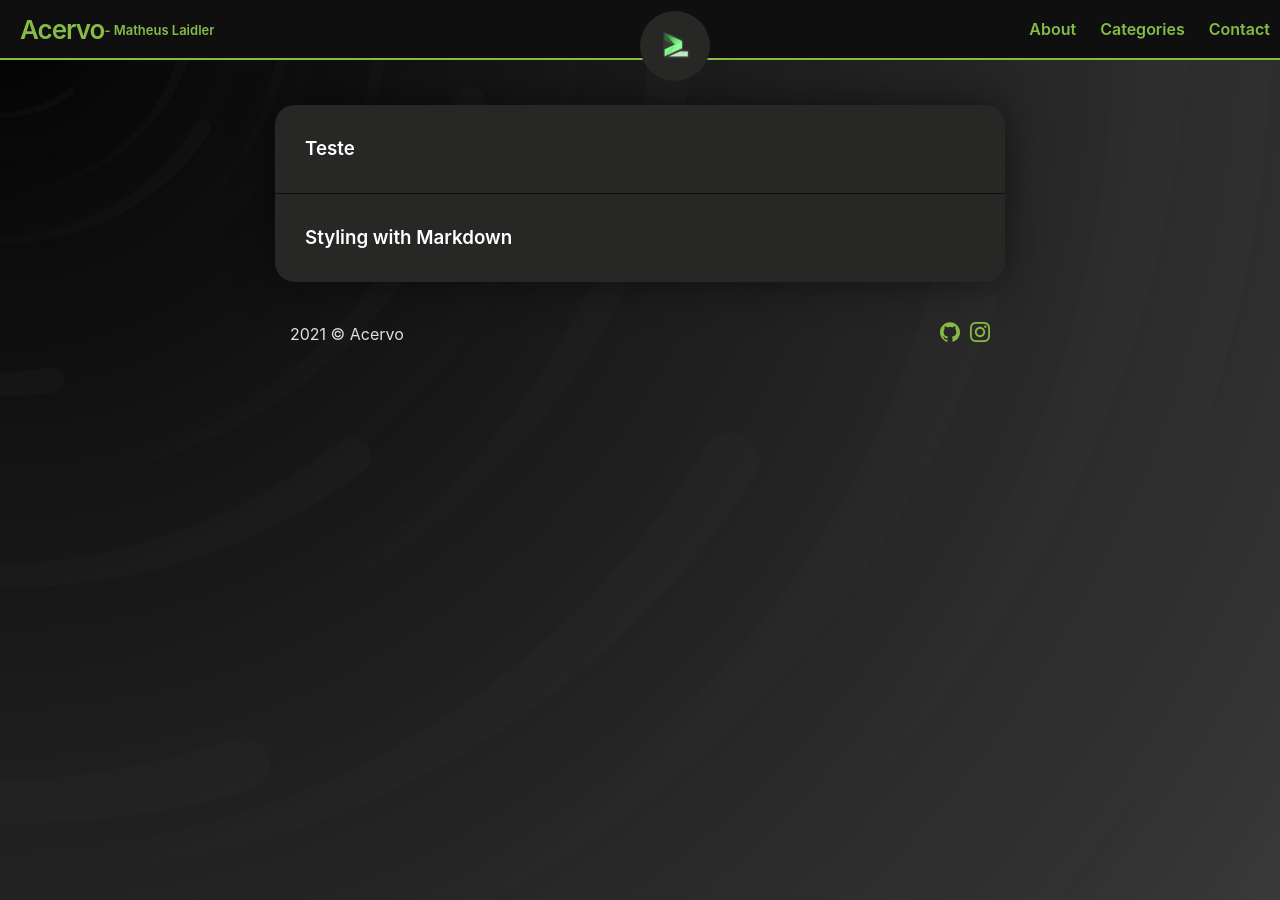
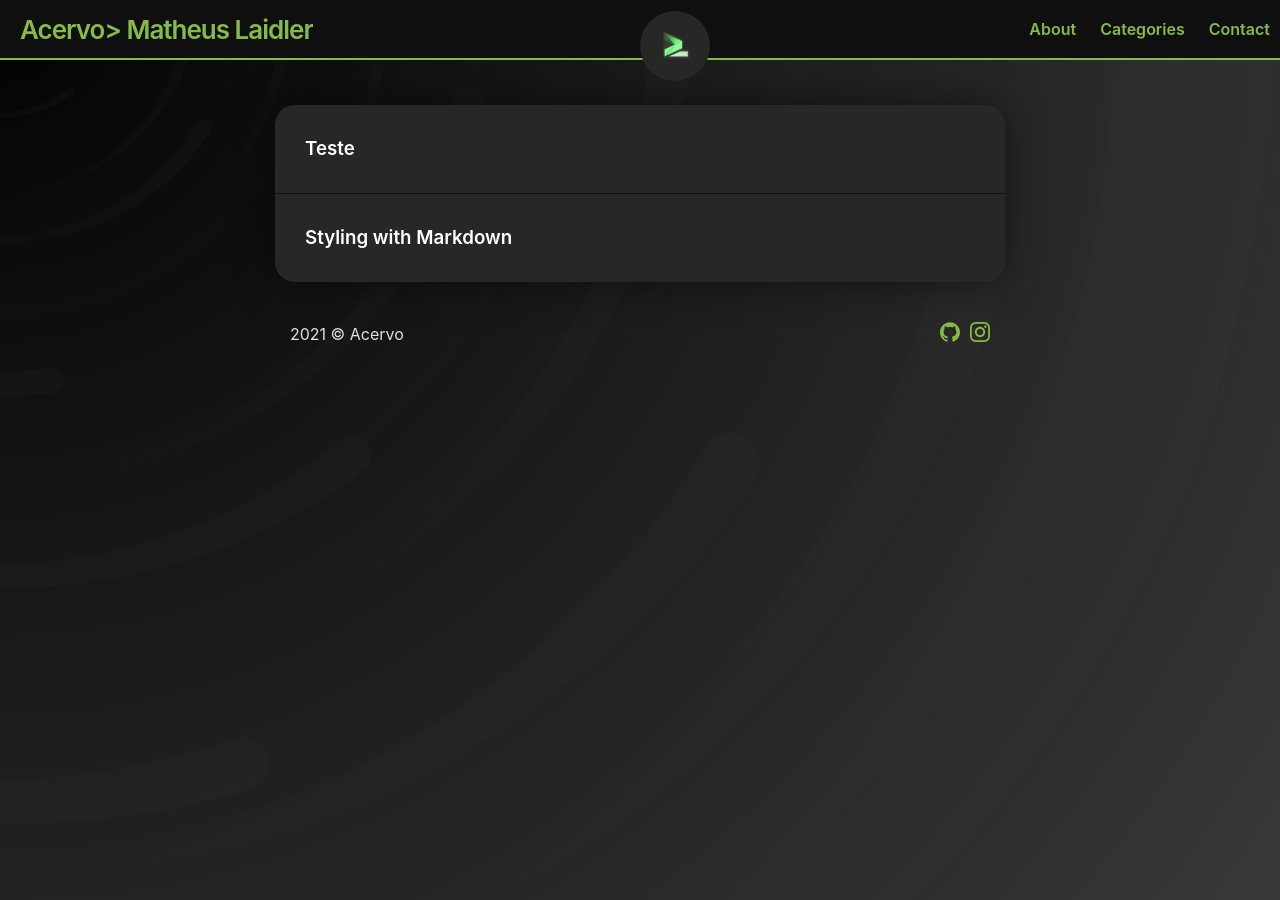
Before and after one commit to matheuslaidler/WayOfSec-Welcome-Theme, a Jekyll site: the page built from index.md, in a window 1280 px wide. Built offline with Jekyll 4.4.1, drawn with Linux system fonts in a browser that asks for light colours.

Commit message:
Update header.html

```diff
--- a/_includes/header.html
+++ b/_includes/header.html
@@ -2,7 +2,7 @@
   {%- assign default_paths = site.pages | map: "path" -%}
   {%- assign page_paths = site.header_pages | default: default_paths -%}
   {%- assign titles_size = site.pages | map: 'title' | join: '' | size -%}
-<a class="site-title" rel="author" href="{{ "/" | relative_url }}">{{ site.title | escape }}</a><a> <font size="-1"> - Matheus Laidler </font> </a>
+<a class="site-title" rel="author" href="{{ "/" | relative_url }}">{{ site.title | escape }}</a><a class="site-title" rel="author" href="{{ "/" | relative_url }}><font size="-3"> > Matheus Laidler </font> </a>
 
   {%- if titles_size > 0 -%}
     <nav class="site-nav">
```
